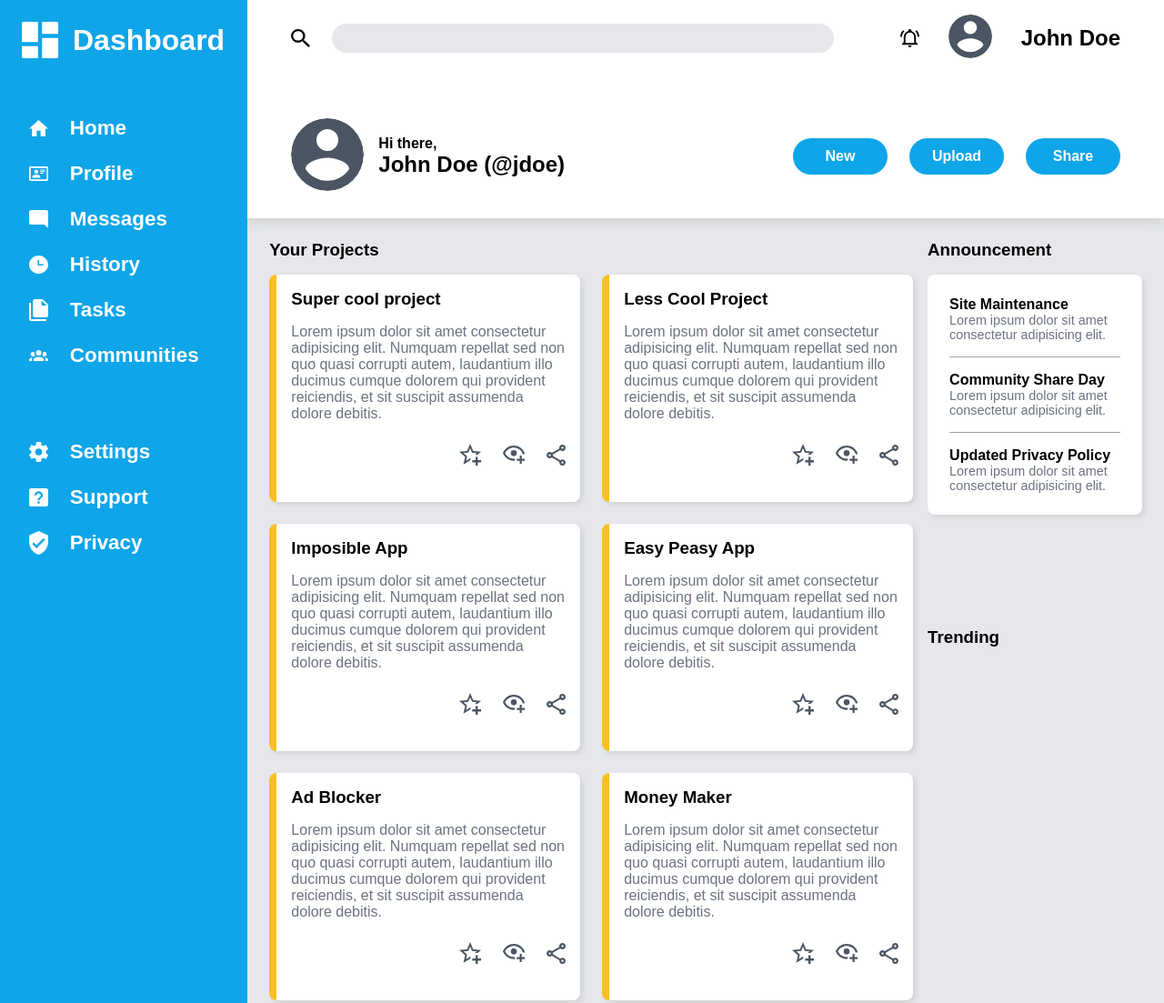
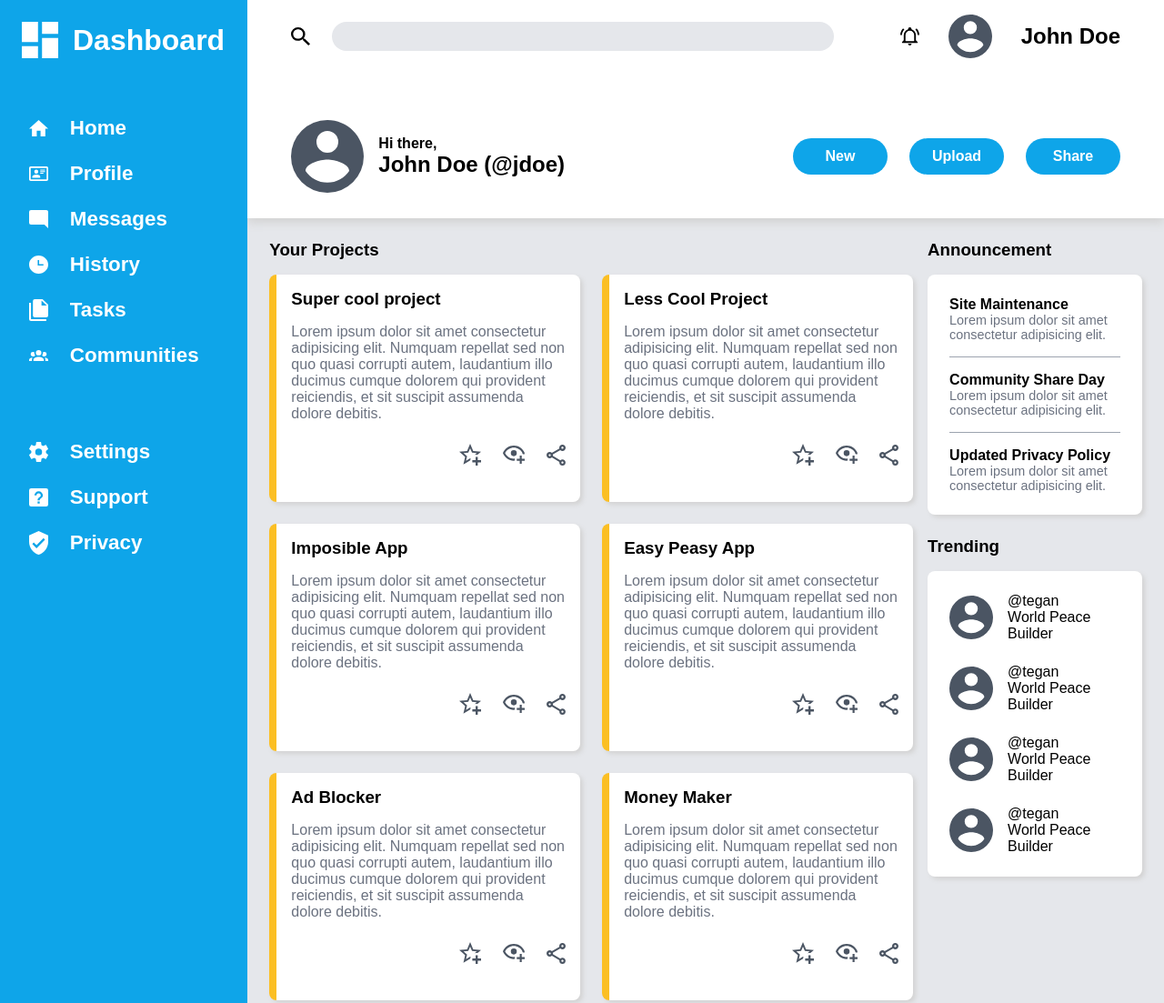
Before and after one commit to VMadhuranga/admin-dashboard, a plain HTML site: page index.html in a window 1280 px wide. Shown: the top 1103 px of the page at 91% size. Drawn offline with Linux system fonts and the light colour scheme.

Commit message:
Add content to trending section

```diff
--- a/index.html
+++ b/index.html
@@ -1,11 +1,13 @@
 <!DOCTYPE html>
 <html lang="en">
+
 <head>
     <meta charset="UTF-8">
     <meta name="viewport" content="width=device-width, initial-scale=1.0">
     <link rel="stylesheet" href="./styles.css">
     <title>Admin Dashboard</title>
 </head>
+
 <body>
     <div class="main-layout">
         <div class="sidebar">
@@ -30,13 +32,13 @@
                 </div>
                 <div>
                     <img src="./icons/bell-icon.svg" alt="bell-icon">
-                    <div><img class="profile-pic" src="./icons/profile-pic-icon.svg" alt="profile-pic-icon"></div>
+                    <img class="profile-pic" src="./icons/profile-pic-icon.svg" alt="profile-pic-icon">
                     <h2>John Doe</h2>
                 </div>
             </div>
             <div class="header-main-div2">
                 <div>
-                    <div><img class="profile-pic" src="./icons/profile-pic-icon.svg" alt="profile-pic-icon"></div>
+                    <img class="profile-pic" src="./icons/profile-pic-icon.svg" alt="profile-pic-icon">
                     <div>
                         <p>Hi there,</p>
                         <h2>John Doe (@jdoe)</h2>
@@ -55,7 +57,9 @@
                 <div class="card-container">
                     <div class="card">
                         <h3>Super cool project</h3>
-                        <p>Lorem ipsum dolor sit amet consectetur adipisicing elit. Numquam repellat sed non quo quasi corrupti autem, laudantium illo ducimus cumque dolorem qui provident reiciendis, et sit suscipit assumenda dolore debitis.</p>
+                        <p>Lorem ipsum dolor sit amet consectetur adipisicing elit. Numquam repellat sed non quo quasi
+                            corrupti autem, laudantium illo ducimus cumque dolorem qui provident reiciendis, et sit
+                            suscipit assumenda dolore debitis.</p>
                         <div class="card-icon">
                             <img src="./icons/starplus-icon.svg" alt="starplus-icon">
                             <img src="./icons/eyeplus-icon.svg" alt="eyeplus-icon">
@@ -64,7 +68,9 @@
                     </div>
                     <div class="card">
                         <h3>Less Cool Project</h3>
-                        <p>Lorem ipsum dolor sit amet consectetur adipisicing elit. Numquam repellat sed non quo quasi corrupti autem, laudantium illo ducimus cumque dolorem qui provident reiciendis, et sit suscipit assumenda dolore debitis.</p>
+                        <p>Lorem ipsum dolor sit amet consectetur adipisicing elit. Numquam repellat sed non quo quasi
+                            corrupti autem, laudantium illo ducimus cumque dolorem qui provident reiciendis, et sit
+                            suscipit assumenda dolore debitis.</p>
                         <div class="card-icon">
                             <img src="./icons/starplus-icon.svg" alt="starplus-icon">
                             <img src="./icons/eyeplus-icon.svg" alt="eyeplus-icon">
@@ -73,7 +79,9 @@
                     </div>
                     <div class="card">
                         <h3>Imposible App</h3>
-                        <p>Lorem ipsum dolor sit amet consectetur adipisicing elit. Numquam repellat sed non quo quasi corrupti autem, laudantium illo ducimus cumque dolorem qui provident reiciendis, et sit suscipit assumenda dolore debitis.</p>
+                        <p>Lorem ipsum dolor sit amet consectetur adipisicing elit. Numquam repellat sed non quo quasi
+                            corrupti autem, laudantium illo ducimus cumque dolorem qui provident reiciendis, et sit
+                            suscipit assumenda dolore debitis.</p>
                         <div class="card-icon">
                             <img src="./icons/starplus-icon.svg" alt="starplus-icon">
                             <img src="./icons/eyeplus-icon.svg" alt="eyeplus-icon">
@@ -82,7 +90,9 @@
                     </div>
                     <div class="card">
                         <h3>Easy Peasy App</h3>
-                        <p>Lorem ipsum dolor sit amet consectetur adipisicing elit. Numquam repellat sed non quo quasi corrupti autem, laudantium illo ducimus cumque dolorem qui provident reiciendis, et sit suscipit assumenda dolore debitis.</p>
+                        <p>Lorem ipsum dolor sit amet consectetur adipisicing elit. Numquam repellat sed non quo quasi
+                            corrupti autem, laudantium illo ducimus cumque dolorem qui provident reiciendis, et sit
+                            suscipit assumenda dolore debitis.</p>
                         <div class="card-icon">
                             <img src="./icons/starplus-icon.svg" alt="starplus-icon">
                             <img src="./icons/eyeplus-icon.svg" alt="eyeplus-icon">
@@ -91,7 +101,9 @@
                     </div>
                     <div class="card">
                         <h3>Ad Blocker</h3>
-                        <p>Lorem ipsum dolor sit amet consectetur adipisicing elit. Numquam repellat sed non quo quasi corrupti autem, laudantium illo ducimus cumque dolorem qui provident reiciendis, et sit suscipit assumenda dolore debitis.</p>
+                        <p>Lorem ipsum dolor sit amet consectetur adipisicing elit. Numquam repellat sed non quo quasi
+                            corrupti autem, laudantium illo ducimus cumque dolorem qui provident reiciendis, et sit
+                            suscipit assumenda dolore debitis.</p>
                         <div class="card-icon">
                             <img src="./icons/starplus-icon.svg" alt="starplus-icon">
                             <img src="./icons/eyeplus-icon.svg" alt="eyeplus-icon">
@@ -100,7 +112,9 @@
                     </div>
                     <div class="card">
                         <h3>Money Maker</h3>
-                        <p>Lorem ipsum dolor sit amet consectetur adipisicing elit. Numquam repellat sed non quo quasi corrupti autem, laudantium illo ducimus cumque dolorem qui provident reiciendis, et sit suscipit assumenda dolore debitis.</p>
+                        <p>Lorem ipsum dolor sit amet consectetur adipisicing elit. Numquam repellat sed non quo quasi
+                            corrupti autem, laudantium illo ducimus cumque dolorem qui provident reiciendis, et sit
+                            suscipit assumenda dolore debitis.</p>
                         <div class="card-icon">
                             <img src="./icons/starplus-icon.svg" alt="starplus-icon">
                             <img src="./icons/eyeplus-icon.svg" alt="eyeplus-icon">
@@ -109,6 +123,7 @@
                     </div>
                 </div>
             </div>
+            <div class="aside">
                 <div class="announcement">
                     <h3>Announcement</h3>
                     <div class="announcement-card">
@@ -130,9 +145,41 @@
                 </div>
                 <div class="trending">
                     <h3>Trending</h3>
-
+                    <div class="trending-card">
+                        <div>
+                            <img class="profile-pic" src="./icons/profile-pic-icon.svg" alt="profile-pic-icon">
+                            <div>
+                                <p>@tegan</p>
+                                <p>World Peace Builder</p>
+                            </div>
+                        </div>
+                        <div>
+                            <img class="profile-pic" src="./icons/profile-pic-icon.svg" alt="profile-pic-icon">
+                            <div>
+                                <p>@tegan</p>
+                                <p>World Peace Builder</p>
+                            </div>
+                        </div>
+                        <div>
+                            <img class="profile-pic" src="./icons/profile-pic-icon.svg" alt="profile-pic-icon">
+                            <div>
+                                <p>@tegan</p>
+                                <p>World Peace Builder</p>
+                            </div>
+                        </div>
+                        <div>
+                            <img class="profile-pic" src="./icons/profile-pic-icon.svg" alt="profile-pic-icon">
+                            <div>
+                                <p>@tegan</p>
+                                <p>World Peace Builder</p>
                             </div>
                         </div>
                     </div>
+                </div>
+            </div>
+        </div>
+
+    </div>
 </body>
+
 </html>
--- a/styles.css
+++ b/styles.css
@@ -111,7 +111,6 @@ body {
 .header-main-div1 .profile-pic {
     min-width: 3rem;
     height: 3rem;
-    border-radius: 100%;
 }
 
 .header-main-div2 {
@@ -137,7 +136,6 @@ body {
 .header-main-div2 .profile-pic {
     min-width: 5rem;
     height: 5rem;
-    border-radius: 100%;
 }
 
 .header-main-div2 > div:nth-child(2) {
@@ -164,7 +162,6 @@ body {
     display: grid;
     gap: 1rem;
     grid-template-columns: 3fr 1fr;
-    grid-template-rows: 1fr 1fr;
 }
 
 .main-content .project {
@@ -178,7 +175,7 @@ body {
 .main-content .card-container {
     display: grid;
     gap: 1.5rem;
-    grid-template-columns: repeat(auto-fit, minmax(300px, 2fr));
+    grid-template-columns: repeat(auto-fit, minmax(300px, 1fr));
 }
 
 .main-content .card {
@@ -212,6 +209,12 @@ body {
     height: auto;
 }
 
+.main-content .aside {
+    display: grid;
+    gap: 1.5rem;
+    align-content: start;
+}
+
 .main-content .announcement-card {
     background-color: white;
     padding: 1.5rem;
@@ -232,3 +235,29 @@ body {
     color: #6b7280;
     font-size: 0.9rem;
 }
+
+.main-content .trending-card {
+    background-color: white;
+    padding: 1.5rem;
+    border-radius: 0.5rem;
+    box-shadow: 3px 3px 5px lightgray;
+    display: grid;
+    gap: 1.5rem;
+}
+
+.main-content .trending-card > div {
+    display: grid;
+    gap: 1rem;
+    grid-auto-flow: column;
+    justify-content: start;
+    align-items: center;
+}
+
+.main-content .trending-card .profile-pic {
+    min-width: 3rem;
+    height: 3rem;
+}
+
+.main-content .trending-card p {
+    font-size: 1rem;
+}
```
Lines whose indentation alone changed are shown as unchanged.
